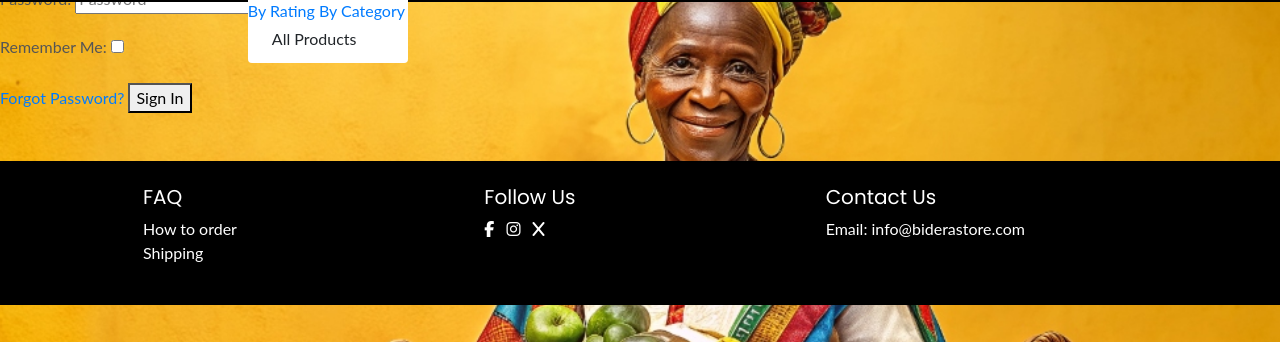
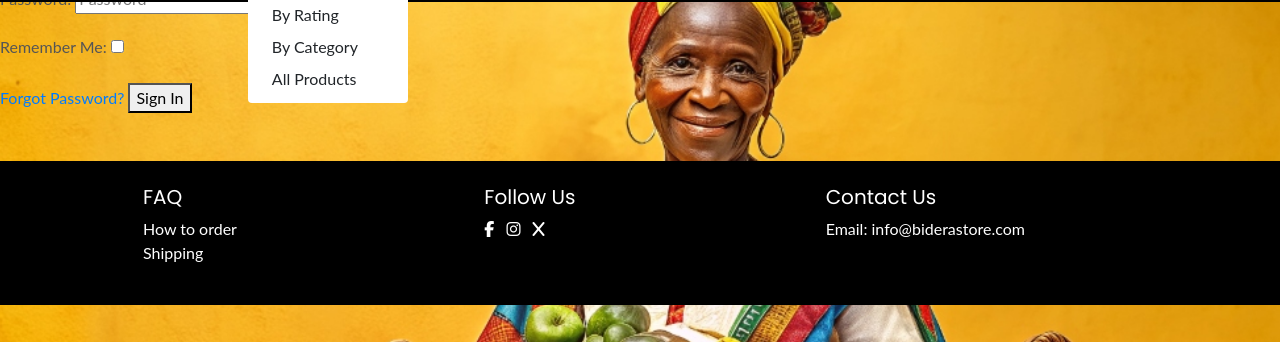
Before and after one commit to atchutchi/bidera_store, a Django app: a page that uses templates/base.html in a window 1280 px wide, after a click on "ALL PRODUCTS". Shown: the part 163-505 px from the top of the page. Run offline with Django 3.2, Linux system fonts and the light colour scheme; parts of the project's set-up code (start-up, migrations or seed data) failed here and were passed over; some libraries are stand-ins or nearby versions; some web fonts are replaced.

Commit message:
Added links to the products category at main-nav

```diff
--- a/templates/base.html
+++ b/templates/base.html
@@ -48,7 +48,7 @@
                     </a>
                 </div>
                 <div class="col-12 col-lg-4 my-auto py-1 py-lg-0">
-                    <form method="GET" action="">
+                    <form method="GET" action="{% url 'products' %}">
                         <div class="input-group w-100">
                             <input class="form-control border border-black rounded-0" type="text" name="q" placeholder="Search our site">
                             <div class="input-group-append">
--- a/templates/includes/main-nav.html
+++ b/templates/includes/main-nav.html
@@ -10,10 +10,10 @@
                 All Products
             </a>
             <div class="dropdown-menu border-0" aria-labelledby="all-products-link">
-                <a href="" class="dropdown-item">By Price</a>
-                <a href="">By Rating</a>
-                <a href="">By Category</a>
-                <a href="" class="dropdown-item">All Products</a>
+                <a href="{% url 'products' %}?sort=price&direction=asc" class="dropdown-item">By Price</a>
+                <a href="{% url 'products' %}?sort=rating&direction=desc" class="dropdown-item ">By Rating</a>
+                <a href="{% url 'products' %}?sort=category&direction=asc" class="dropdown-item ">By Category</a>
+                <a href="{% url 'products' %}" class="dropdown-item">All Products</a>
             </div>
         </li>
 
@@ -21,11 +21,11 @@
             <a class="logo-font font-weight-bold nav-link text-black mr-5" href="#" id="clothing-link" data-toggle="dropdown" aria-haspopup="true" aria-expanded="false">
                 The Green Plate
             </a>
-            <div class="dropdown-menu border-0" aria-labelledby="clothing-link">
-                <a href="" class="dropdown-item">Vegetables</a>
-                <a href="" class="dropdown-item">Riz</a>
-                <a href="" class="dropdown-item">Fruits</a>
-                <a href="" class="dropdown-item">All Products</a>
+            <div class="dropdown-menu border-0" aria-labelledby="the-green-plate-link">
+                <a href="{% url 'products' %}?category=vegetables" class="dropdown-item">Vegetables</a>
+                <a href="{% url 'products' %}?category=riz" class="dropdown-item">Riz</a>
+                <a href="{% url 'products' %}?category=fruits" class="dropdown-item">Fruits</a>
+                <a href="{% url 'products' %}?category=vegetables,riz,fruits" class="dropdown-item">All Green Plate</a>
             </div>
         </li>
 
@@ -33,10 +33,11 @@
             <a class="logo-font font-weight-bold nav-link text-black mr-5" href="#" id="homeware-link" data-toggle="dropdown" aria-haspopup="true" aria-expanded="false">
                 Aqua & Terra Tastes
             </a>
-            <div class="dropdown-menu border-0" aria-labelledby="homeware-link">
-                <a href="" class="dropdown-item">Meet</a>
-                <a href="" class="dropdown-item">Seafood</a>
-                <a href="" class="dropdown-item">All Products</a>
+            <div class="dropdown-menu border-0" aria-labelledby="agua-&-terra-taste-link">
+                <a href="{% url 'products' %}?category=meet" class="dropdown-item">Meet</a>
+                <a href="{% url 'products' %}?category=seafood" class="dropdown-item">Seafood</a>
+                <a href="{% url 'products' %}?category=fish" class="dropdown-item">Fish</a>
+                <a href="{% url 'products' %}?category=meet,seafood,fish" class="dropdown-item">All Products</a>
             </div>
         </li>
 
--- a/templates/includes/mobile-top-header.html
+++ b/templates/includes/mobile-top-header.html
@@ -30,7 +30,7 @@
     <div class="dropdown-menu border-0" aria-labelledby="user-options">
         {% if request.user.is_authenticated %}
             {% if request.user.is_superuser %}
-                <a href="#" class="dropdown-item">Product Management</a>
+                <a href="{% url 'add_product' %}" class="dropdown-item">Product Management</a>
             {% endif %}
             <a href="#" class="dropdown-item">My Profile</a>
             <a href="{% url 'account_logout' %}" class="dropdown-item">Logout</a>
```
